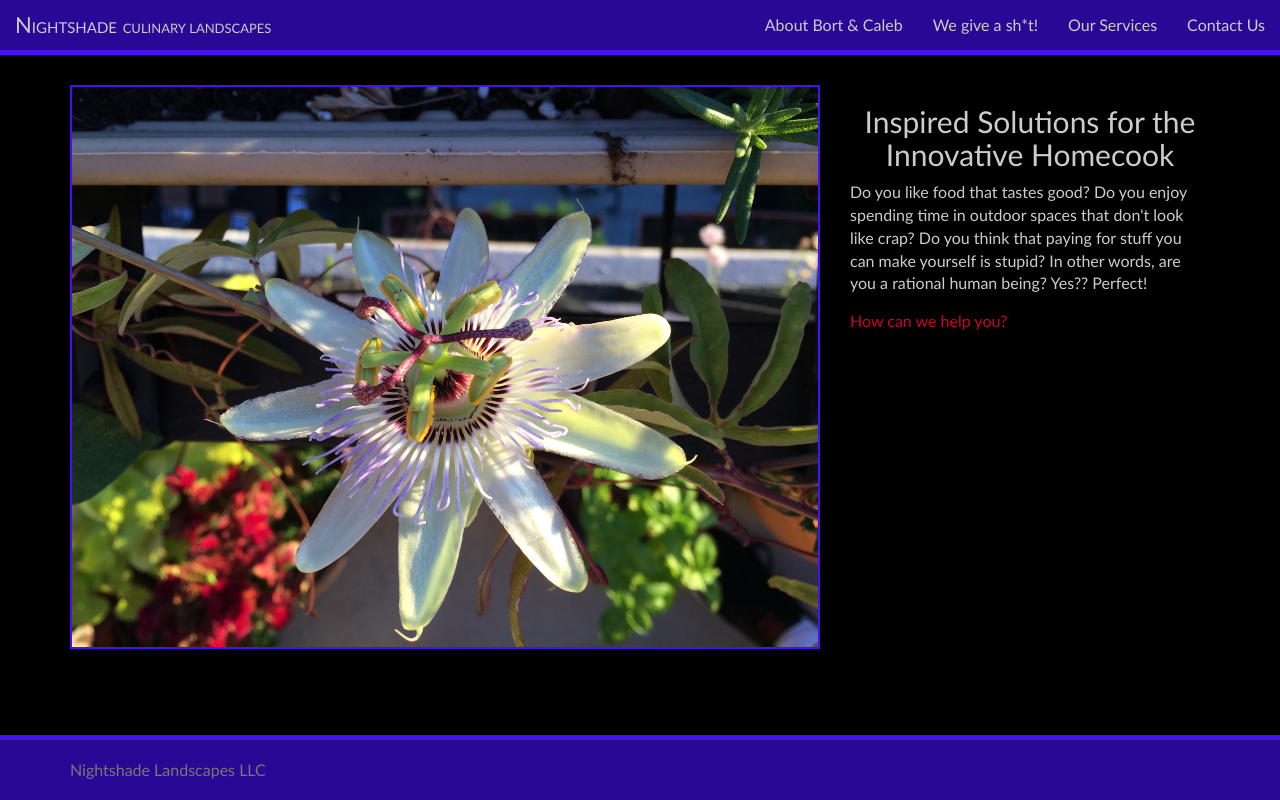
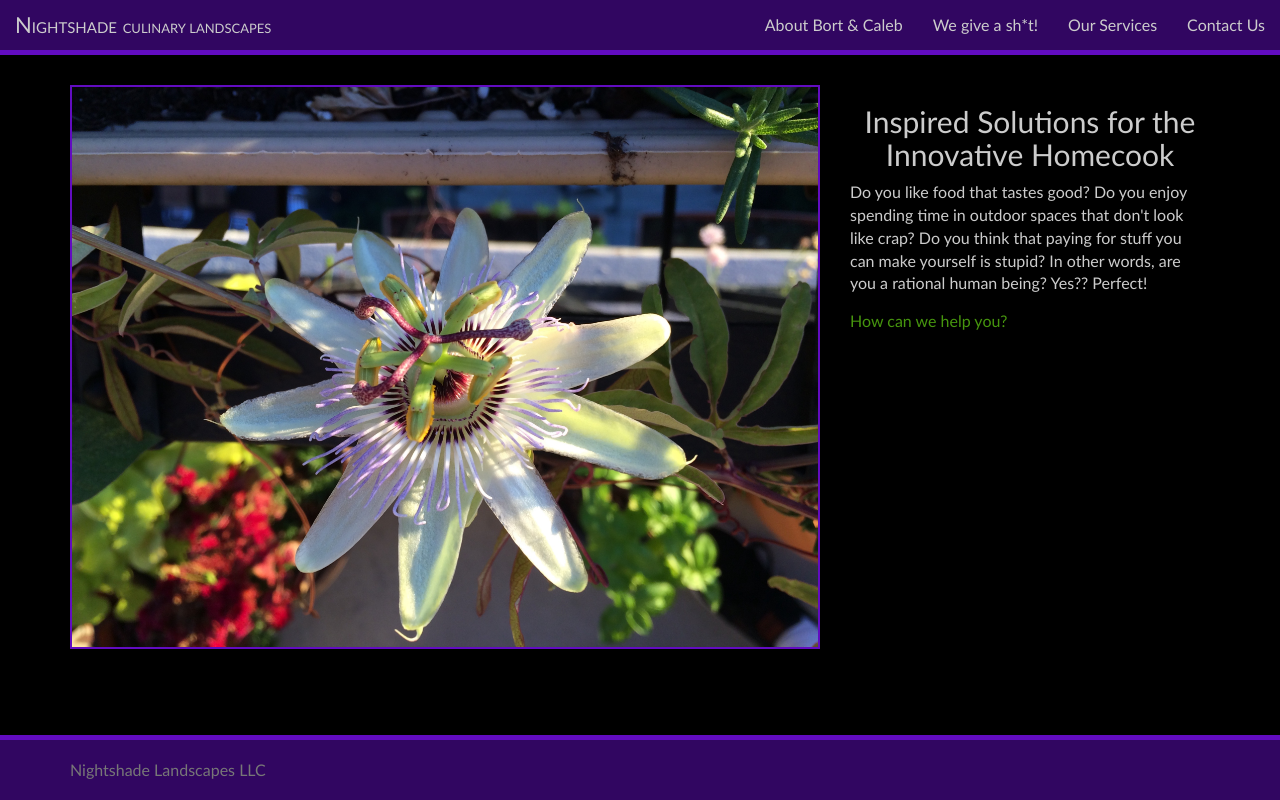
Before and after one commit to a-bort/Nightshade, a PHP site: page / in a window 1280 px wide. Run offline with PHP 8.4, Linux system fonts and the light colour scheme; some libraries are stand-ins or nearby versions.

Commit message:
Green links, more purple primary

```diff
--- a/public/stylesheets/style.css
+++ b/public/stylesheets/style.css
@@ -21,8 +21,8 @@ html {
   height: 65px;
   line-height: 60px;
   /* Vertically center the text there */
-  background-color: #290895;
-  border-top: 5px solid #4611f2;
+  background-color: #310661;
+  border-top: 5px solid #620cc1;
 }
 .right {
   float: right;
@@ -46,19 +46,19 @@ p {
   margin-bottom: 15px;
 }
 a {
-  color: #C9002B;
+  color: #46950E;
 }
 a:hover,
 a:focus {
   text-decoration: none;
-  color: #009B43;
+  color: #98CA74;
 }
 .btn-action {
-  background-color: #C9002B;
+  background-color: #46950E;
   color: #CCCCCC;
 }
 .btn-action:hover {
-  background-color: #009B43;
+  background-color: #98CA74;
   color: #CCCCCC;
 }
 .center-image {
@@ -66,9 +66,9 @@ a:focus {
   display: block;
 }
 .navbar-default {
-  background-color: #290895;
+  background-color: #310661;
   border: 0;
-  border-bottom: 5px solid #4611f2;
+  border-bottom: 5px solid #620cc1;
   border-radius: 0;
 }
 .navbar-default .navbar-nav > li > a {
@@ -82,16 +82,16 @@ a:focus {
 .navbar-default .navbar-nav > .active > a:focus,
 .navbar-default .navbar-nav > .active > a:hover {
   color: #CCCCCC;
-  background-color: #4611f2;
+  background-color: #620cc1;
 }
 .navbar-default .navbar-nav > .open > a,
 .navbar-default .navbar-nav > .open > a:focus,
 .navbar-default .navbar-nav > .open > a:hover {
   color: #CCCCCC;
-  background-color: #290895;
+  background-color: #310661;
 }
 #navbar-override .dropdown-menu {
-  background-color: #290895;
+  background-color: #310661;
 }
 #navbar-override .dropdown-menu > li > a {
   color: #CCCCCC;
@@ -102,7 +102,7 @@ a:focus {
 #navbar-override .dropdown-menu > li > a:hover,
 #navbar-override .dropdown-menu > .active > a {
   color: #CCCCCC;
-  background-color: #4611f2;
+  background-color: #620cc1;
 }
 .navbar-brand {
   color: #CCCCCC !important;
@@ -123,18 +123,18 @@ a:focus {
 }
 #jumbotron-image {
   /*width: 100%;*/
-  border: 2px solid #4611f2;
+  border: 2px solid #620cc1;
   width: 100%;
   /*overflow: hidden;*/
 }
 .about-row {
   background-color: #000000;
-  border: 2px solid #4611f2;
+  border: 2px solid #620cc1;
   margin: 10px;
   padding: 20px;
-  -webkit-box-shadow: 5px 5px 0px 0px #6b41f5;
-  -moz-box-shadow: 5px 5px 0px 0px #6b41f5;
-  box-shadow: 5px 5px 0px 0px #6b41f5;
+  -webkit-box-shadow: 5px 5px 0px 0px #7a10f0;
+  -moz-box-shadow: 5px 5px 0px 0px #7a10f0;
+  box-shadow: 5px 5px 0px 0px #7a10f0;
 }
 .about-row div[class^="col-"]:first-child {
   padding: 0px;
@@ -221,7 +221,7 @@ hr.header-border {
     font-size: 18px;
   }
   #navbar-override .dropdown-menu {
-    border: 2px solid #4611f2;
+    border: 2px solid #620cc1;
     border-top: none;
     border-radius: 0px;
   }
--- a/public/stylesheets/style.less
+++ b/public/stylesheets/style.less
@@ -1,10 +1,10 @@
 @background-color:      #000000;
 @text-color-dark:       #333333;
 @text-color-light:      #CCCCCC;
-@primary-color:         #290895;//#261758;
+@primary-color:         #310661;//#290895;//#261758;
 @primary-color-light:   lighten(@primary-color, 20%);
-@secondary-color:       #009B43;//#887CAF;
-@tertiary-color:        #C9002B;//#4A9130
+@secondary-color:       #98CA74;//#887CAF;
+@tertiary-color:        #46950E;//#4A9130
 
 @border-color:          @primary-color-light;
 @shadow-color:          lighten(@border-color, 10%);
```
